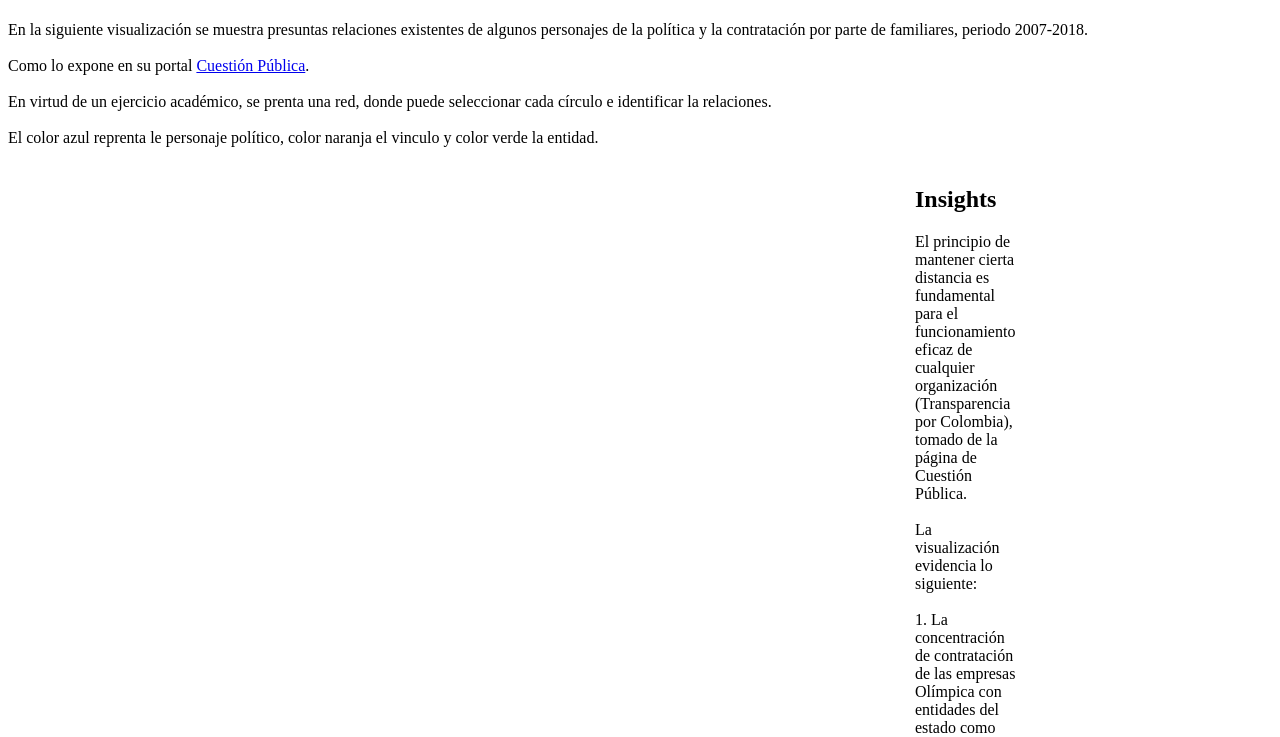
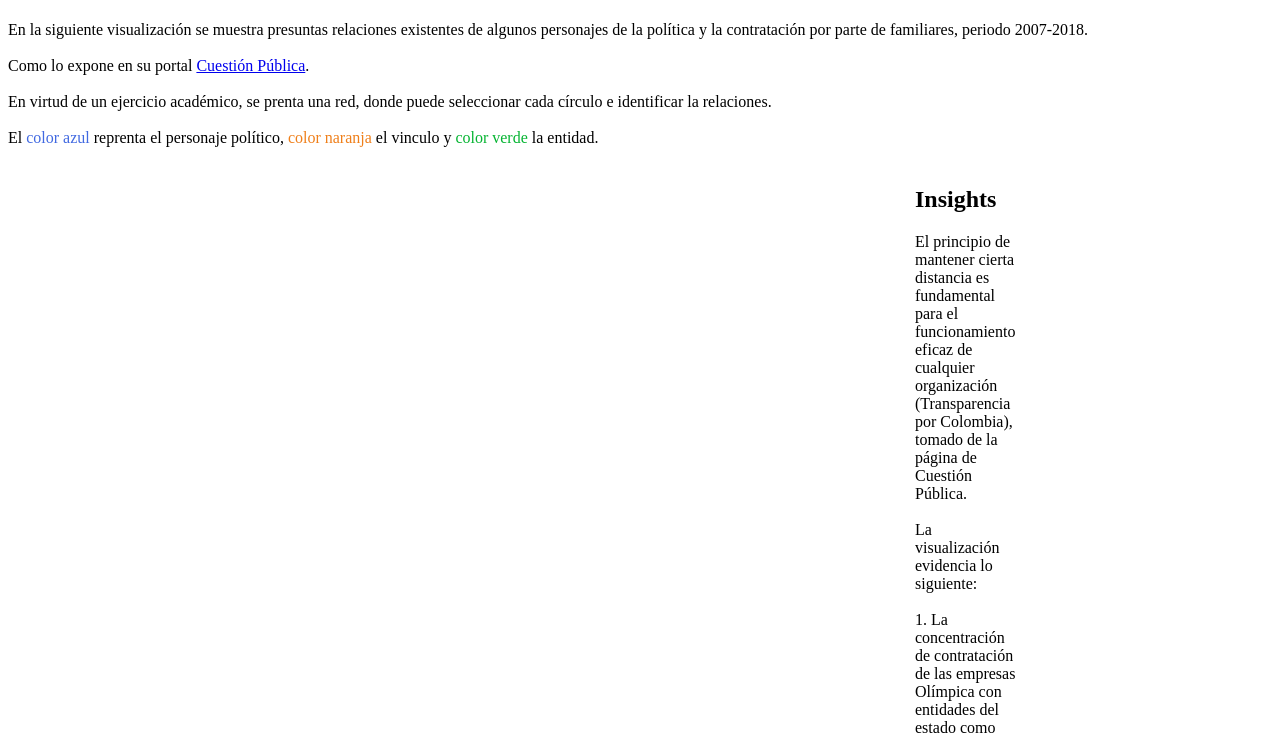
Before and after one commit to mlcardenas18/CONFLICTODEINTERESES, a plain HTML site: page index.html in a window 1280 px wide. Shown: the part 59-796 px from the top of the page. Drawn offline with nearby package versions, Linux system fonts and the light colour scheme.

Commit message:
Add files via upload

```diff
--- a/index.html
+++ b/index.html
@@ -11,7 +11,7 @@
  En la siguiente visualización se muestra presuntas relaciones existentes de algunos personajes de la política y la contratación por parte de familiares, periodo 2007-2018.<br></br>
  Como lo expone en su portal <A href="https://cuestionpublica.com/el-senador-plutocrata/">Cuestión Pública</A>.<br></br>
  En virtud de un ejercicio académico, se prenta una red, donde puede seleccionar cada círculo e identificar la relaciones.<br></br>
- El color azul reprenta le personaje político, color naranja el vinculo y color verde la entidad.
+ El <font color="#4169E1">color azul</font> reprenta el personaje político, <font color="#EF7F1A">color naranja</font> el vinculo y <font color="#04B431">color verde</font> la entidad.
 </p>
 <table style="width:80%" border=0>
 <tr>
```
